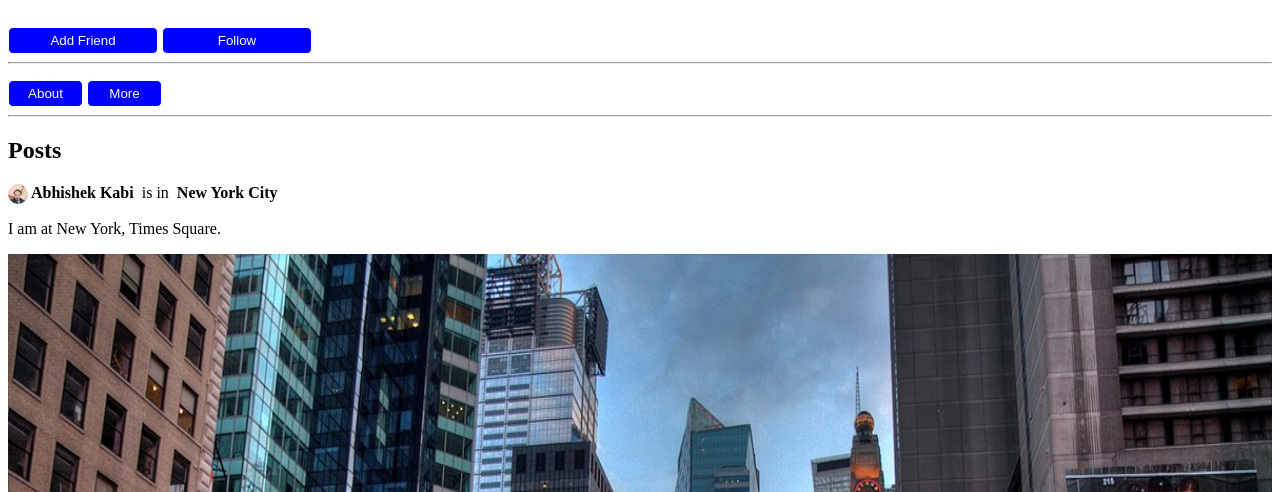
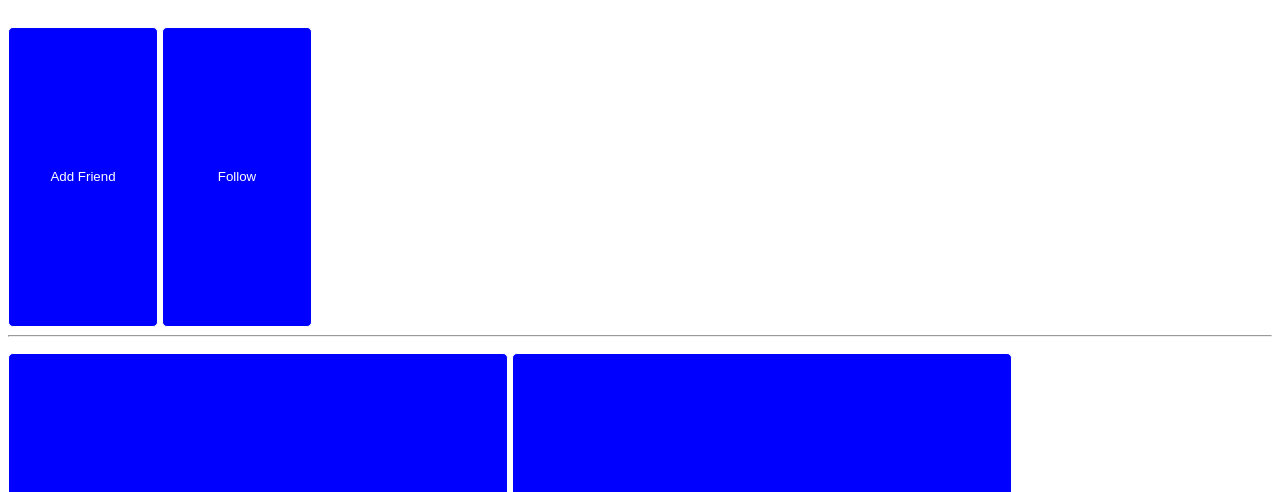
Before and after one commit to abhishekk119/Fb, a plain HTML site: page untitled.html in a window 1280 px wide. Shown: the part 308-800 px from the top of the page. Drawn offline with Linux system fonts and the light colour scheme.

Commit message:
Update untitled.html

```diff
--- a/untitled.html
+++ b/untitled.html
@@ -9,7 +9,8 @@
   color: white;
   margin: 8px 0 0 0;
   padding: 5px;
-  width: 75px;
+  width: 500px;
+  height: 300px;
 }
 
 .proPic {
```
